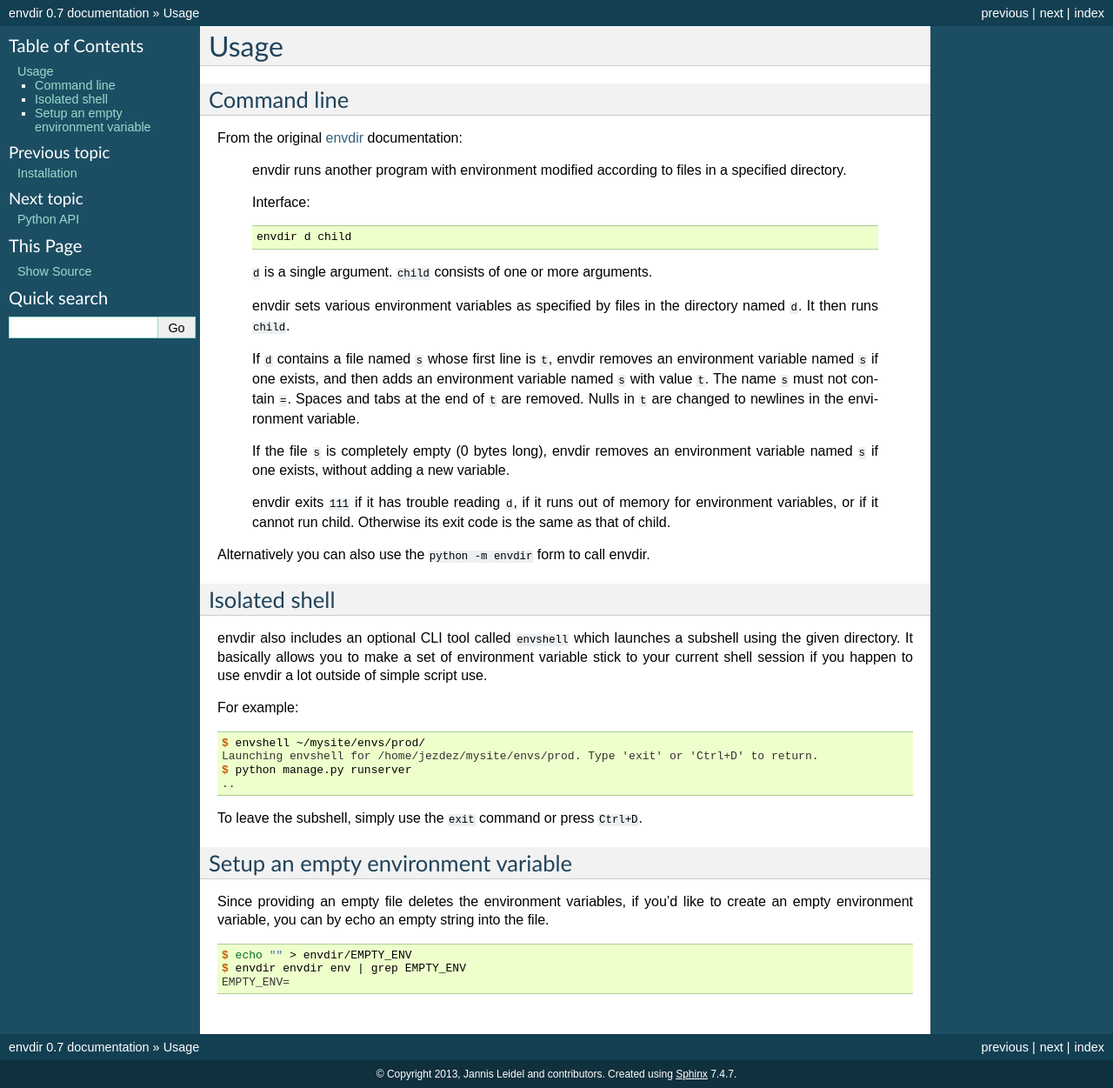
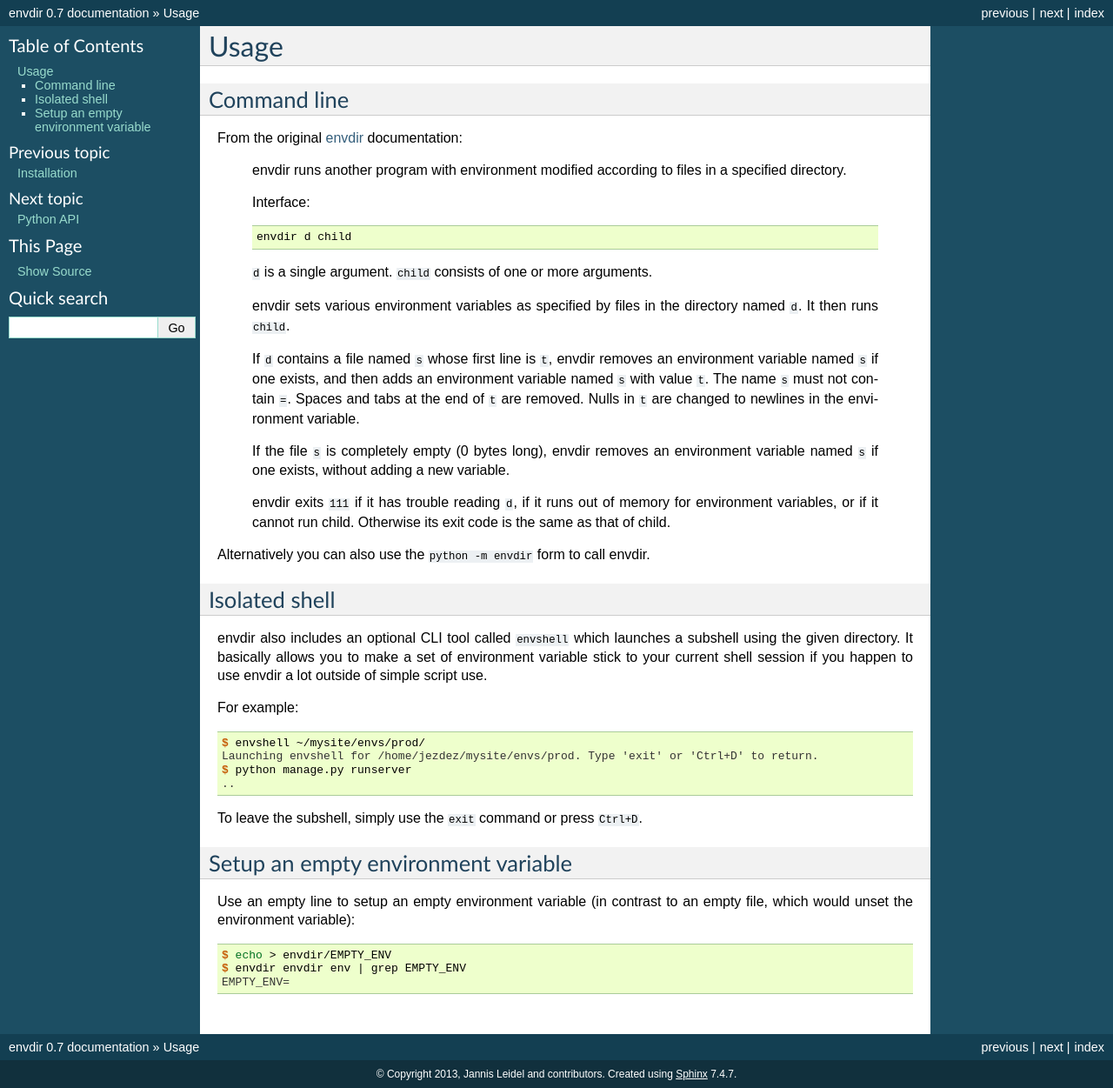
Before and after one commit to jezdez/envdir, a Sphinx documentation site: the page built from docs/usage.rst, in a window 1280 px wide. Shown: the whole page at 87% size. Built offline with Sphinx 7.4.7, drawn with Linux system fonts in a browser that asks for light colours.

Commit message:
fixup! Distinguish empty files from empty values.

```diff
--- a/docs/usage.rst
+++ b/docs/usage.rst
@@ -59,12 +59,11 @@
 Setup an empty environment variable
 -----------------------------------
 
-
-Since providing an empty file deletes the environment variables, if you'd like to create an empty environment variable,
-you can by echo an empty string into the file.
+Use an empty line to setup an empty environment variable (in contrast to an
+empty file, which would unset the environment variable):
 
 .. code-block:: console
 
-   $ echo "" > envdir/EMPTY_ENV
+   $ echo > envdir/EMPTY_ENV
    $ envdir envdir env | grep EMPTY_ENV
    EMPTY_ENV=
```
